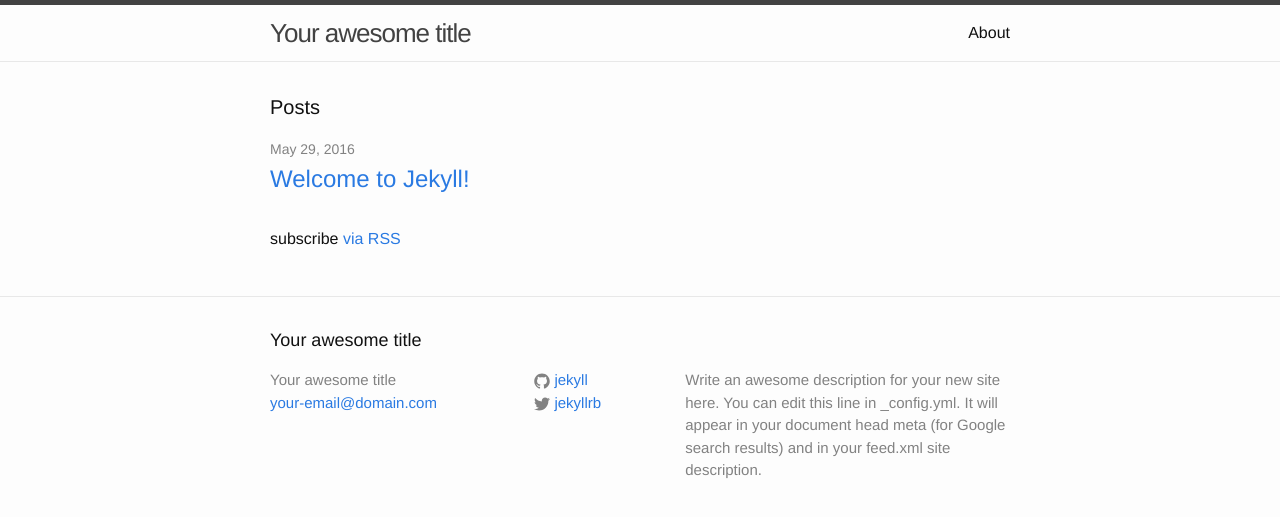
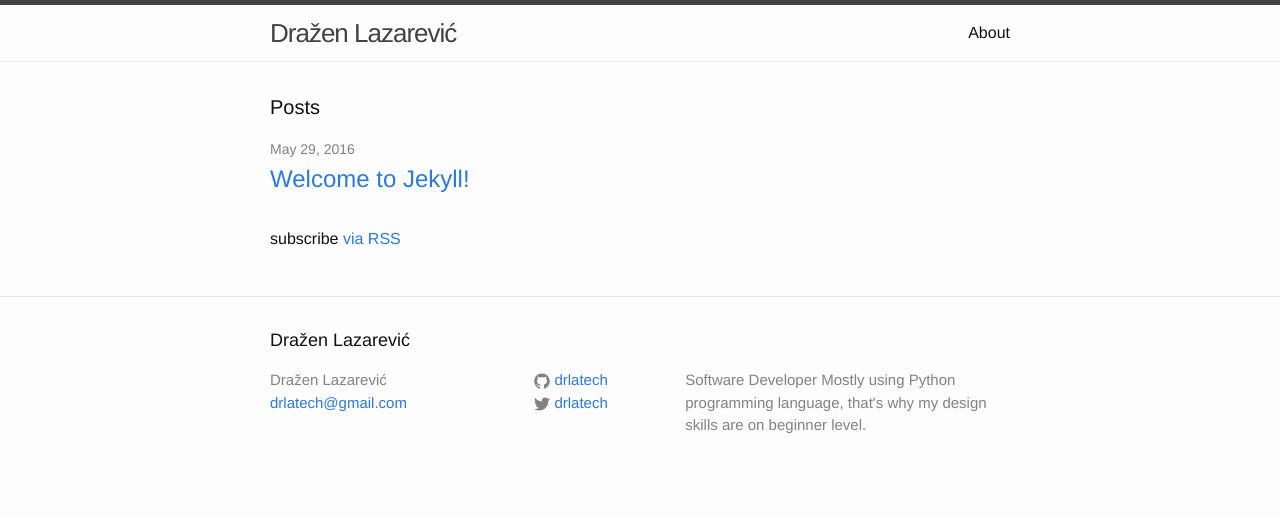
Before and after one commit to drlatech/drlatech.github.io, a Jekyll site: the page built from index.html, in a window 1280 px wide. Shown: the top 517 px of the page. Built offline with Jekyll 4.4.1, drawn with Linux system fonts in a browser that asks for light colours.

Commit message:
Change a little bit DESC...

```diff
--- a/_config.yml
+++ b/_config.yml
@@ -6,16 +6,15 @@
 # 'jekyll serve'. If you change this file, please restart the server process.
 
 # Site settings
-title: Your awesome title
-email: your-email@domain.com
+title: Dražen Lazarević
+email: drlatech@gmail.com
 description: > # this means to ignore newlines until "baseurl:"
-  Write an awesome description for your new site here. You can edit this
-  line in _config.yml. It will appear in your document head meta (for
-  Google search results) and in your feed.xml site description.
+  Software Developer
+  Mostly using Python programming language, that's why my design skills are on beginner level.
 baseurl: "" # the subpath of your site, e.g. /blog
-url: "http://yourdomain.com" # the base hostname & protocol for your site
-twitter_username: jekyllrb
-github_username:  jekyll
+url: "http://drazenlazarevic.com" # the base hostname & protocol for your site
+twitter_username: drlatech
+github_username:  drlatech
 
 # Build settings
 markdown: kramdown
```
